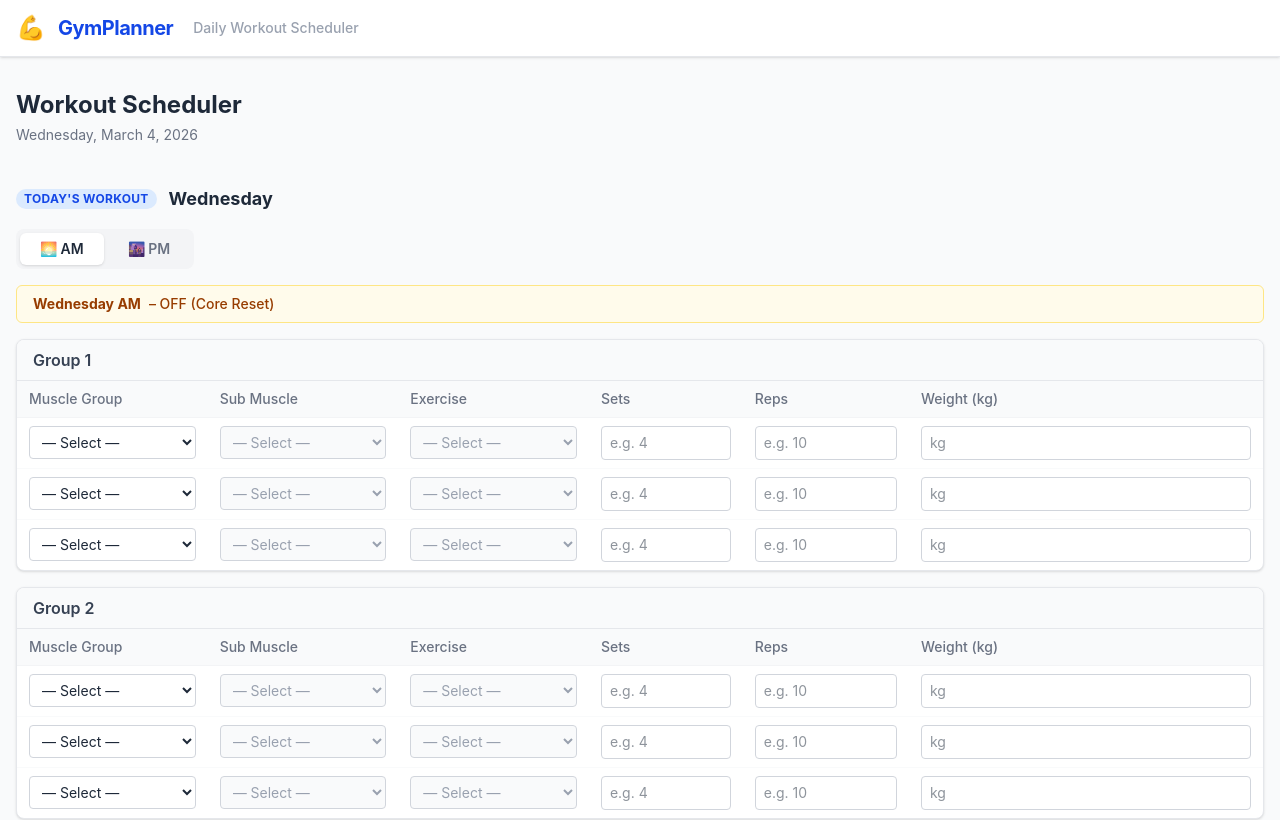
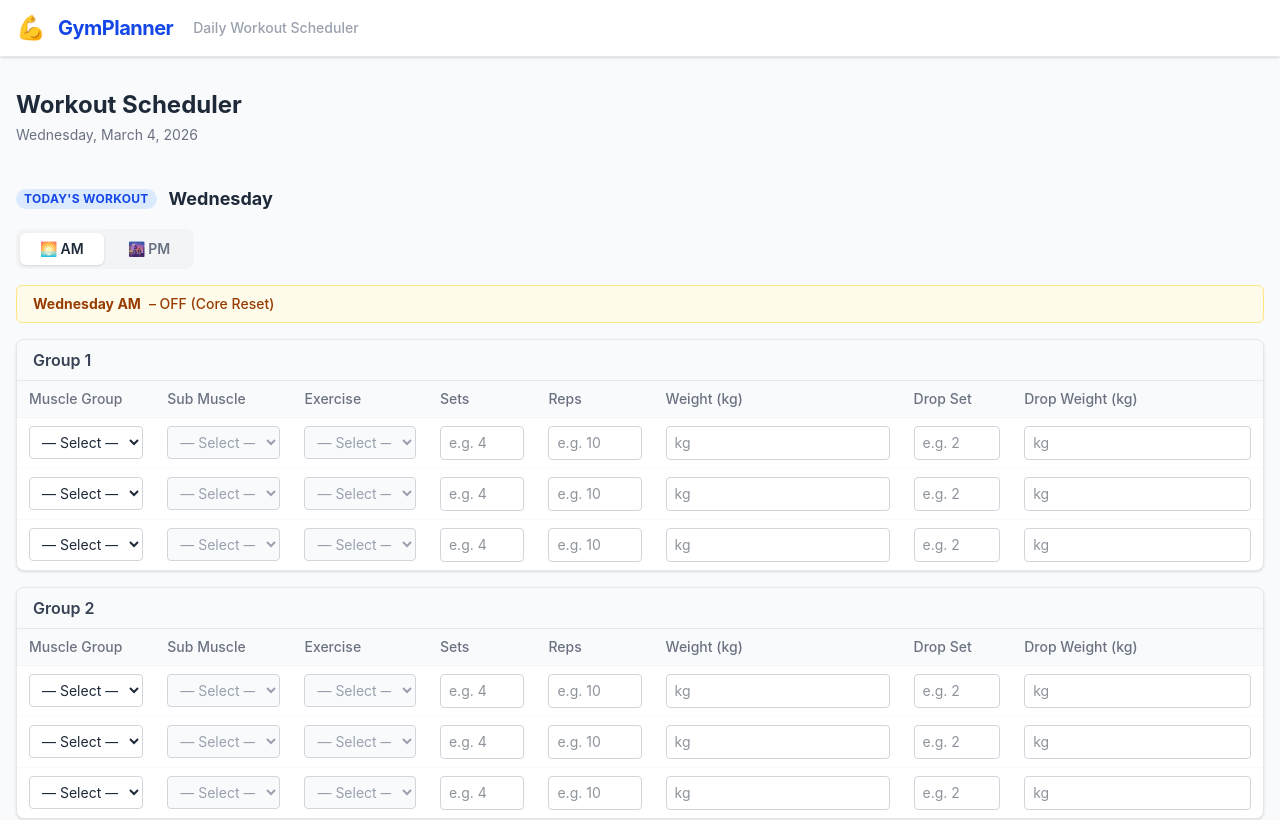
Before and after one commit to PerspicaciousGuy/GymPlanner, a React (Vite) app: page / in a window 1280 px wide. Shown: the top 820 px of the page. Built offline with nearby package versions, Linux system fonts and the light colour scheme.

Commit message:
Add Drop Set and Drop Weight columns to exercise rows

```diff
--- a/src/components/ExerciseGroup.jsx
+++ b/src/components/ExerciseGroup.jsx
@@ -1,6 +1,6 @@
 import ExerciseRow from './ExerciseRow';
 
-const COLS = ['Muscle Group', 'Sub Muscle', 'Exercise', 'Sets', 'Reps', 'Weight (kg)'];
+const COLS = ['Muscle Group', 'Sub Muscle', 'Exercise', 'Sets', 'Reps', 'Weight (kg)', 'Drop Set', 'Drop Weight (kg)'];
 
 /**
  * ExerciseGroup — one group card with 3 exercise rows.
--- a/src/components/ExerciseRow.jsx
+++ b/src/components/ExerciseRow.jsx
@@ -15,7 +15,7 @@ const inputCls =
  *   onChange – (updatedRow) => void
  */
 export default function ExerciseRow({ row, onChange }) {
-  const { muscle, subMuscle, exercise, sets, reps, weight } = row;
+  const { muscle, subMuscle, exercise, sets, reps, weight, dropSets, dropWeight } = row;
 
   const subMuscles = muscle ? Object.keys(exerciseDatabase[muscle]) : [];
   const exercises = muscle && subMuscle ? exerciseDatabase[muscle][subMuscle] : [];
@@ -119,6 +119,32 @@ export default function ExerciseRow({ row, onChange }) {
         />
       </td>
 
+      {/* Drop Set */}
+      <td className="px-3 py-2">
+        <input
+          type="number"
+          min="1"
+          max="99"
+          value={dropSets}
+          onChange={(e) => set({ dropSets: e.target.value })}
+          placeholder="e.g. 2"
+          className={inputCls}
+        />
+      </td>
+
+      {/* Drop Weight (kg) */}
+      <td className="px-3 py-2">
+        <input
+          type="number"
+          min="0"
+          step="0.5"
+          value={dropWeight}
+          onChange={(e) => set({ dropWeight: e.target.value })}
+          placeholder="kg"
+          className={inputCls}
+        />
+      </td>
+
     </tr>
   );
 }
--- a/src/utils/storage.js
+++ b/src/utils/storage.js
@@ -23,7 +23,7 @@ export function saveSchedule(schedule) {
 
 // ─── Per-row / group defaults ─────────────────────────────────
 export function defaultRow() {
-  return { muscle: '', subMuscle: '', exercise: '', sets: '', reps: '', weight: '' };
+  return { muscle: '', subMuscle: '', exercise: '', sets: '', reps: '', weight: '', dropSets: '', dropWeight: '' };
 }
 
 export function defaultGroup() {
```
